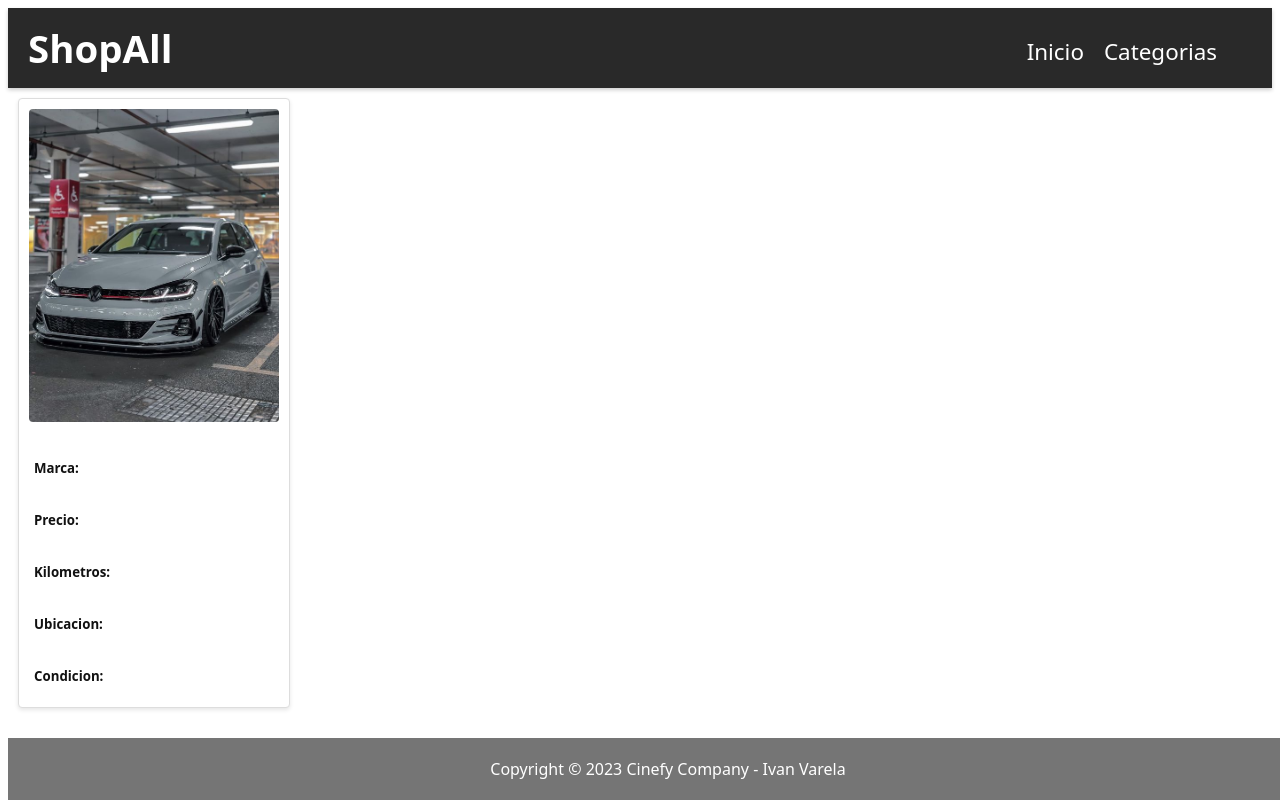
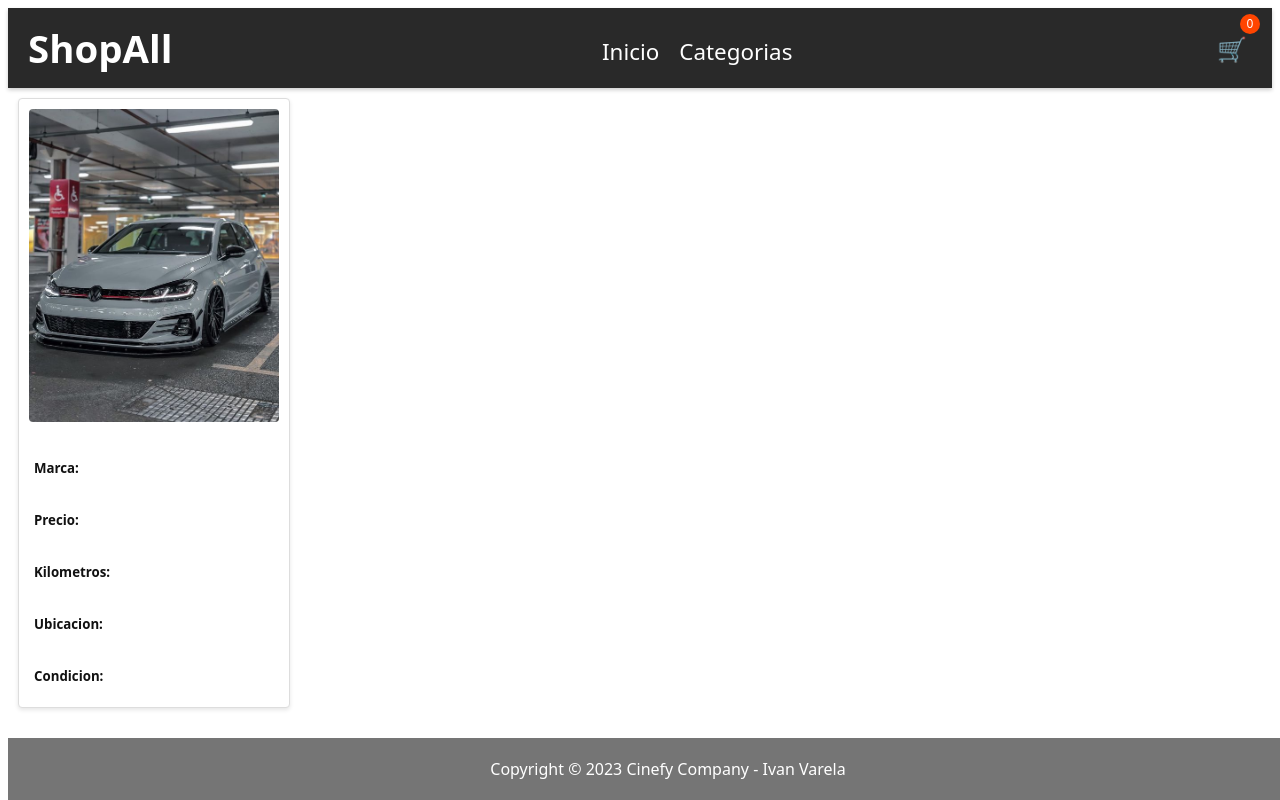
Before and after one commit to IvanVarela7/ShopAll, a React (Vite) app: page / in a window 1280 px wide. Built offline with nearby package versions, Linux system fonts and the light colour scheme.

Commit message:
se agrego la screen Details jsx y css

```diff
--- a/src/components/cart_widget/CartWidget.css
+++ b/src/components/cart_widget/CartWidget.css
@@ -0,0 +1,28 @@
+/* CartWidget.css */
+
+.cart-widget {
+  display: flex;
+  align-items: center;
+  justify-content: center;
+  position: relative;
+}
+
+.cart-icon {
+  font-size: 24px;
+  margin-right: 5px;
+}
+
+.cart-counter {
+  position: absolute;
+  top: -8px;
+  right: -8px;
+  background-color: #FF4500;
+  color: #FFFFFF;
+  border-radius: 50%;
+  width: 20px;
+  height: 20px;
+  font-size: 12px;
+  display: flex;
+  align-items: center;
+  justify-content: center;
+}
--- a/src/components/cart_widget/CartWidget.jsx
+++ b/src/components/cart_widget/CartWidget.jsx
@@ -1,9 +1,14 @@
-import React from 'react'
+import React from 'react';
+import './CartWidget.css';
 
 function CartWidget() {
-	return (
-		<div>CartWidget</div>
-	)
+  return (
+    <div className="cart-widget">
+
+      <p className="cart-icon">🛒</p>
+      <div className="cart-counter">0</div>
+    </div>
+  );
 }
 
-export default CartWidget
+export default CartWidget;
--- a/src/components/navbar/Navbar.jsx
+++ b/src/components/navbar/Navbar.jsx
@@ -1,5 +1,6 @@
 import React from "react";
 import { Link } from "react-router-dom";
+import CartWidget from "../cart_widget/CartWidget";
 import "../navbar/Navbar.css";
 
 function Navbar() {
@@ -32,6 +33,9 @@ function Navbar() {
               </ul>
             </li>
           </ul>
+          <Link to="/cart">
+            <CartWidget />
+          </Link>
         </div>
       </nav>
     </>
```
Also changed, not shown: src/context/CartContext.jsx (added, +10 -0 lines), src/screens/details/Detail.jsx (added, +9 -0 lines), src/screens/details/Detail.css (added).
